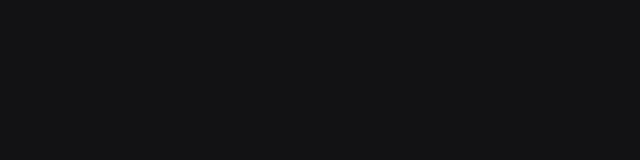
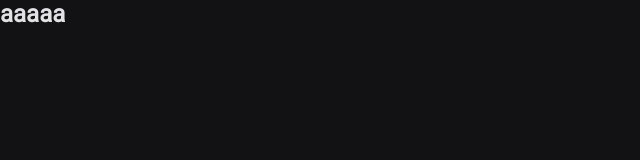
Before and after one commit to tcunha2004/Timer, a React (Vite) app: page /history in a window 1280 px wide. Shown: the top 160 px of the page, without its empty margins (0-640 px from the left). Built offline with nearby package versions, Linux system fonts and the light colour scheme.

Commit message:
add React Router (rotas)

```diff
--- a/package.json
+++ b/package.json
@@ -12,6 +12,7 @@
   "dependencies": {
     "react": "^19.1.0",
     "react-dom": "^19.1.0",
+    "react-router-dom": "^7.6.3",
     "styled-components": "^6.1.19"
   },
   "devDependencies": {
--- a/src/App.tsx
+++ b/src/App.tsx
@@ -1,10 +1,15 @@
 import { ThemeProvider } from "styled-components";
 import { defaultTheme } from "./styles/themes/default";
 import { GlobalStyle } from "./styles/themes/global";
+import Router from "./Router";
+import { BrowserRouter } from "react-router-dom";
 
 function App() {
   return (
     <ThemeProvider theme={defaultTheme}>
+      <BrowserRouter>
+        <Router />
+      </BrowserRouter>
       <GlobalStyle />
     </ThemeProvider>
   );
--- /dev/null
+++ b/src/Router.tsx
@@ -0,0 +1,14 @@
+import { Route, Routes } from "react-router-dom";
+import Home from "./pages/Home";
+import History from "./pages/History";
+
+function Router() {
+  return (
+    <Routes>
+      <Route path="/" element={<Home />} />
+      <Route path="/history" element={<History />} />
+    </Routes>
+  );
+}
+
+export default Router;
--- /dev/null
+++ b/src/pages/History.tsx
@@ -0,0 +1,5 @@
+function History() {
+  return <h2>aaaaa</h2>;
+}
+
+export default History;
--- /dev/null
+++ b/src/pages/Home.tsx
@@ -0,0 +1,5 @@
+function Home() {
+  return <h1>aa</h1>;
+}
+
+export default Home;
```
Also changed, not shown: 1 other file (tests, documents, lock files or other folders).
